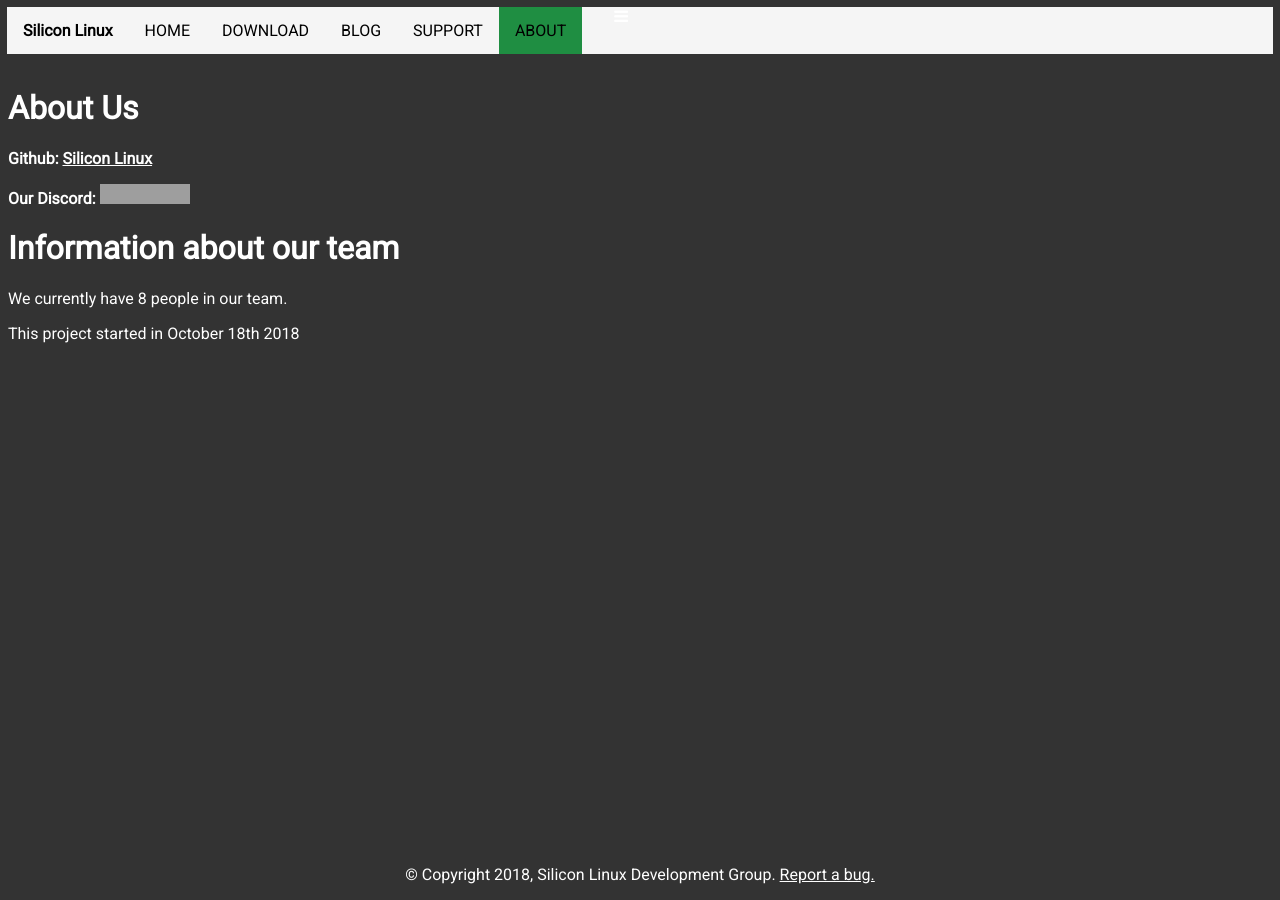
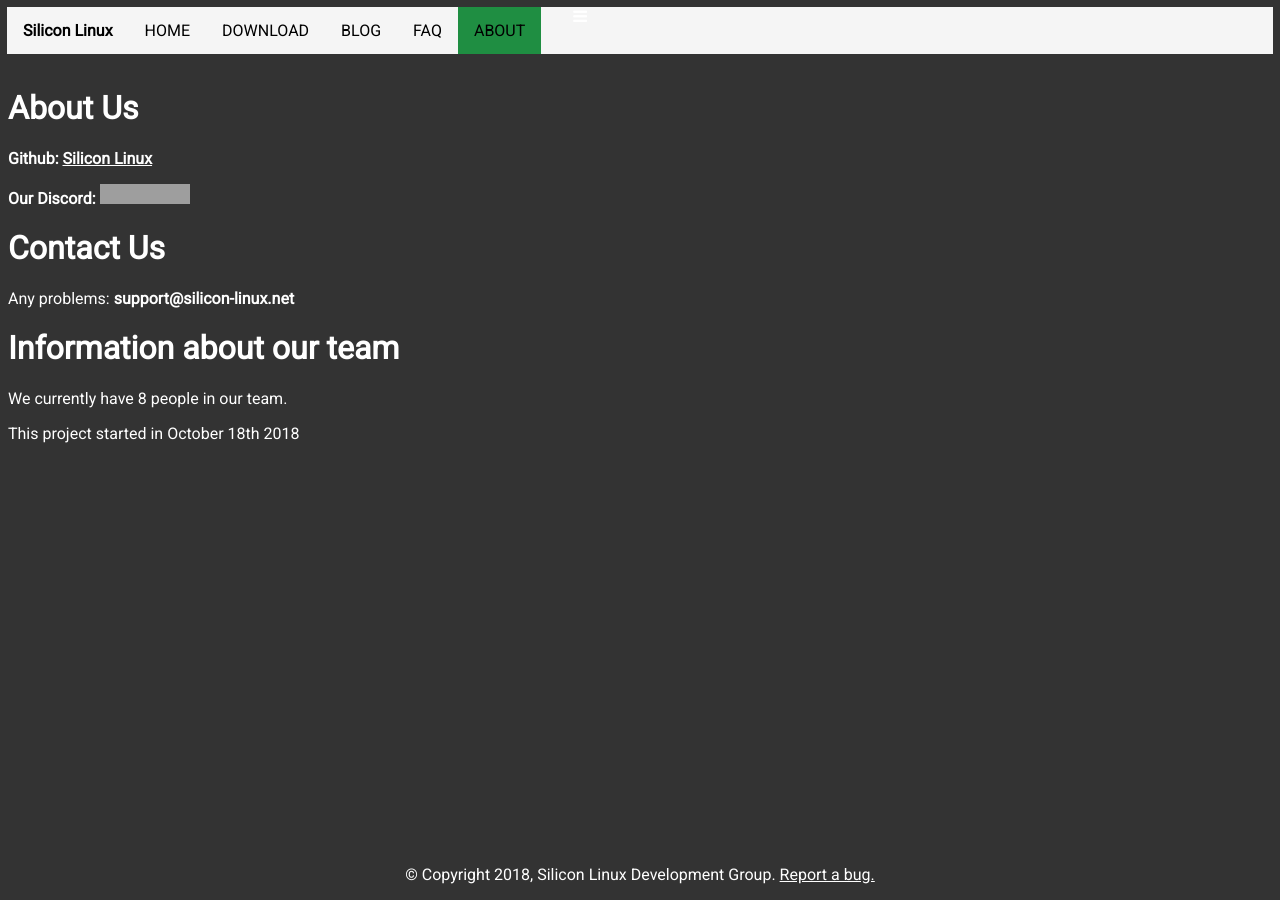
Before and after one commit to silicon-linux/silicon-linux.github.io, a Jekyll site: the page built from about.html, in a window 1280 px wide. Built offline with Jekyll 4.4.1, drawn with Linux system fonts in a browser that asks for light colours; grey boxes are pictures that could not be loaded.

Commit message:
renamed support to faq and added our email address

```diff
--- a/_config.yml
+++ b/_config.yml
@@ -14,11 +14,11 @@
 # You can create any custom variable you would like, and they will be accessible
 # in the templates via {{ site.myvariable }}.
 title: Silicon Linux
-email: your-email@example.com
+email: support@silicon-linux.net
 description: >- # this means to ignore newlines until "baseurl:"
   A Linux distribution by the Silicon Linux group.
 # baseurl: "" # the subpath of your site, e.g. /blog
-url: "http://silicon-linux.ml" # the base hostname & protocol for your site, e.g. http://example.com
+url: "http://silicon-linux.net" # the base hostname & protocol for your site, e.g. http://example.com
 
 # Build settings
 markdown: kramdown
--- a/_includes/navigator.html
+++ b/_includes/navigator.html
@@ -4,7 +4,7 @@
       <li class="nav" {% if page.url == "/" %}style="background-color: #1f8e42;"{% endif %}><a class="nav" href="/">HOME</a></li>
       <li class="nav" {% if page.url == "/download.html" %}style="background-color: #1f8e42;"{% endif %}><a class="nav"href="/download.html">DOWNLOAD</a></li>
       <li class="nav" {% if page.url == "/blog.html" %}style="background-color: #1f8e42;"{% endif %}><a class="nav" href="/blog.html">BLOG</a></li>
-      <li class="nav" {% if page.url == "/support.html" %}style="background-color: #1f8e42;"{% endif %}><a class="nav" href="/support.html">SUPPORT</a></li>
+      <li class="nav" {% if page.url == "/faq.html" %}style="background-color: #1f8e42;"{% endif %}><a class="nav" href="/faq.html">FAQ</a></li>
       <li class="nav" {% if page.url == "/about.html" %}style="background-color: #1f8e42;"{% endif %}><a class="nav" href="/about.html">ABOUT</a></li>
       <li class="nav"><a href="javascript:void(0);" class="icon" onclick="myFunction()"></a></li>
       <li><i class="fa fa-bars"></i></li>
--- a/about.html
+++ b/about.html
@@ -12,6 +12,8 @@
 <h1>About Us</h1>
 <p><b>Github: <a href="https://github.com/silicon-linux">Silicon Linux</a></b><p>
 <p><b>Our Discord: <a href="https://discord.gg/QbuuAF5"><img src="https://img.shields.io/discord/502598767510290432.svg?colorB=7289DA&label=discord" alt="Discord Badge"></a></b></p>
+<h1>Contact Us</h1>
+<p>Any problems: <b>support@silicon-linux.net</b></p>
 <h1>Information about our team</h1>
 <p>We currently have 8 people in our team.</p>
 <p>This project started in October 18th 2018</p>
--- a/support.html
+++ b/faq.html
@@ -5,13 +5,12 @@
 <html>
 <HEAD>
     {% include heading.html %}
-  <TITLE>Silicon Linux Support</TITLE>
+  <TITLE>Silicon Linux FAQ</TITLE>
 </HEAD>
 <BODY>
   {% include navigator.html %}
-    <h1 class="subtitle">Silicon Linux Support</h1>
+    <h1 class="subtitle">Silicon Linux FAQ</h1>
     <p>
-      <iframe class="iframe" src="https://titanembeds.com/embed/502598767510290432?css=discord&defaultchannel=502881083684028426&username=Website%20User" height="520" width="300" frameborder="5" align="right"></iframe>
       <h1>Frequently Asked Questions:</h1>
       <h2 class="Question">Q: What is Silicon Linux?</h2>
       <h2 class="answer">A: It's a linux distro by Alee14.</h2>
```
